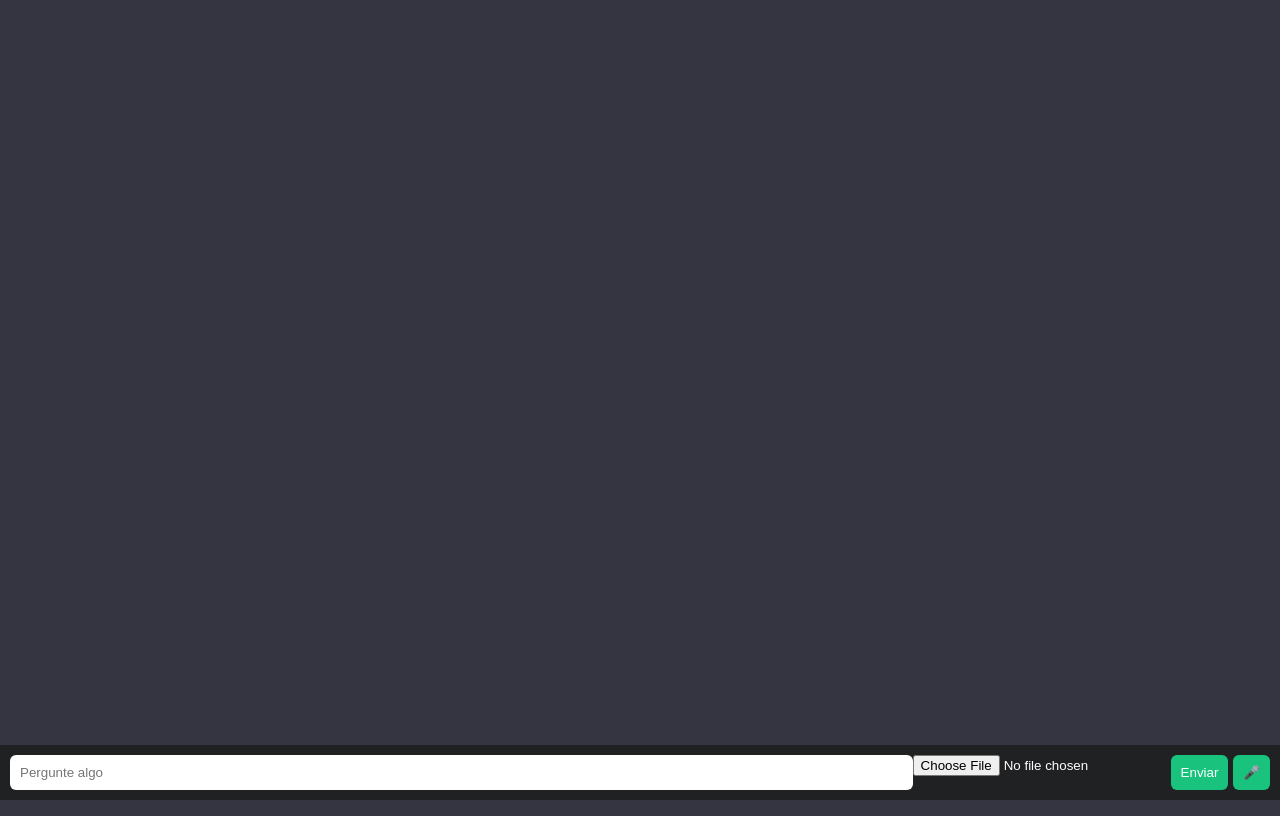
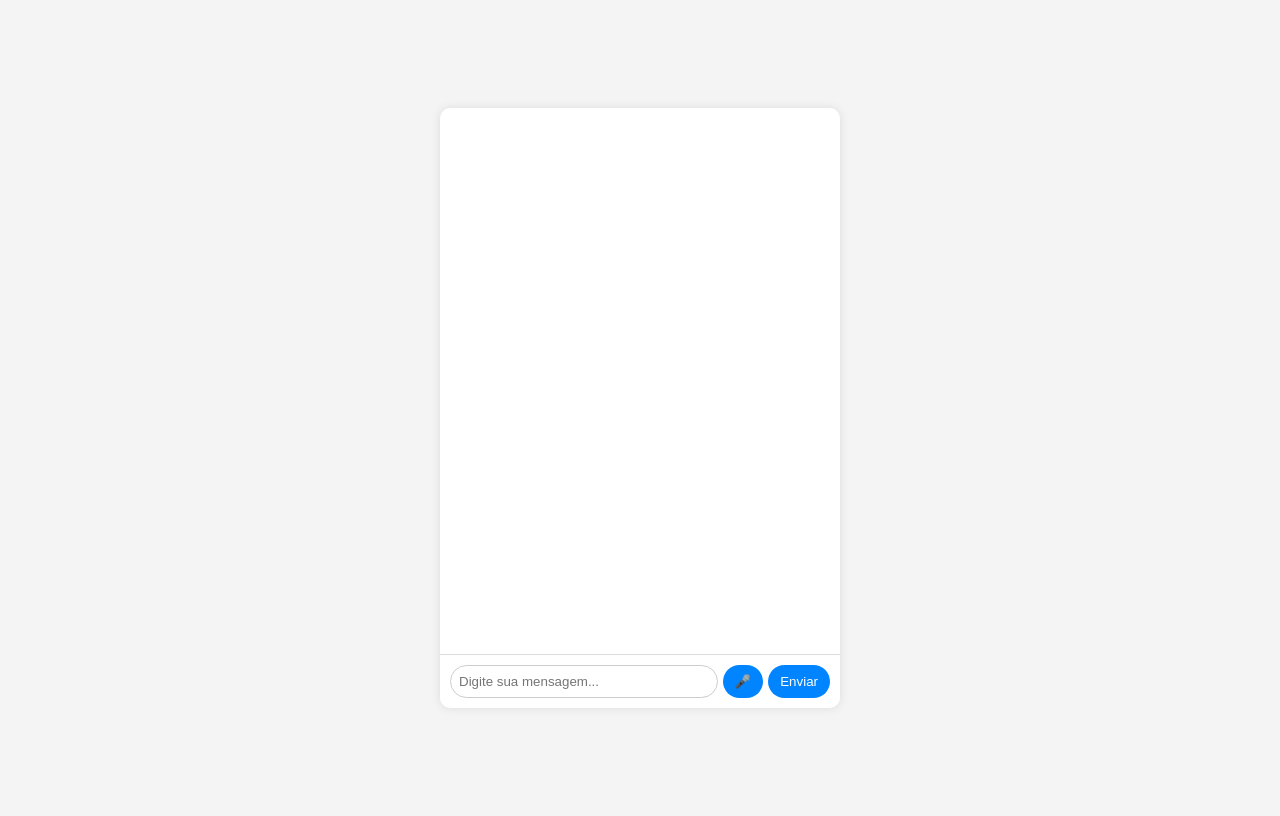
Before and after one commit to 124-414/bela_ia, a Flask app: page / in a window 1280 px wide. Run offline with Flask 3, Linux system fonts and the light colour scheme.

Commit message:
corrige funções JS

```diff
--- a/templates/index.html
+++ b/templates/index.html
@@ -1,38 +1,107 @@
 <!DOCTYPE html>
-<html>
+<html lang="pt-BR">
+<head>
+    <meta charset="UTF-8">
+    <title>Chat</title>
 
-<head>
+    <style>
+        body {
+            font-family: Arial, sans-serif;
+            background: #f4f4f4;
+            display: flex;
+            justify-content: center;
+            align-items: center;
+            height: 100vh;
+        }
 
-<meta charset="UTF-8">
-<meta name="viewport" content="width=device-width, initial-scale=1">
+        .chat {
+            width: 400px;
+            height: 600px;
+            background: white;
+            display: flex;
+            flex-direction: column;
+            border-radius: 10px;
+            box-shadow: 0 0 10px rgba(0,0,0,0.1);
+            overflow: hidden;
+        }
 
-<title>Bela IA</title>
+        #messages {
+            flex: 1;
+            padding: 10px;
+            overflow-y: auto;
+        }
 
-<link rel="stylesheet" href="/static/style.css">
+        .linha {
+            margin: 5px 0;
+            display: flex;
+        }
 
+        .user {
+            justify-content: flex-end;
+        }
+
+        .bot {
+            justify-content: flex-start;
+        }
+
+        .bolha {
+            padding: 8px 12px;
+            border-radius: 15px;
+            max-width: 70%;
+        }
+
+        .user .bolha {
+            background: #0084ff;
+            color: white;
+        }
+
+        .bot .bolha {
+            background: #e4e6eb;
+        }
+
+        .input-area {
+            display: flex;
+            padding: 10px;
+            border-top: 1px solid #ddd;
+        }
+
+        input {
+            flex: 1;
+            padding: 8px;
+            border-radius: 20px;
+            border: 1px solid #ccc;
+            outline: none;
+        }
+
+        button {
+            margin-left: 5px;
+            padding: 8px 12px;
+            border: none;
+            border-radius: 20px;
+            cursor: pointer;
+            background: #0084ff;
+            color: white;
+        }
+
+        button:hover {
+            opacity: 0.8;
+        }
+    </style>
 </head>
 
 <body>
 
-<div id="chat">
+<div class="chat">
+    <div id="messages"></div>
 
-<div id="messages"></div>
-
-<div id="inputArea">
-
-<input id="input" placeholder="Pergunte algo">
-
-<input type="file" id="pdf">
-
-<button onclick="send()">Enviar</button>
-
-<button onclick="voice()">🎤</button>
-
+    <div class="input-area">
+        <input type="text" id="input" placeholder="Digite sua mensagem...">
+        <button onclick="voice()">🎤</button>
+        <button onclick="send()">Enviar</button>
+    </div>
 </div>
 
-</div>
-
-<script src="{{ url_for('static', filename='script.js') }}"></script>
+<script src="script.js"></script>
 
 </body>
 </html>
```
Also changed, not shown: static/script.js (+36 -31 lines).
